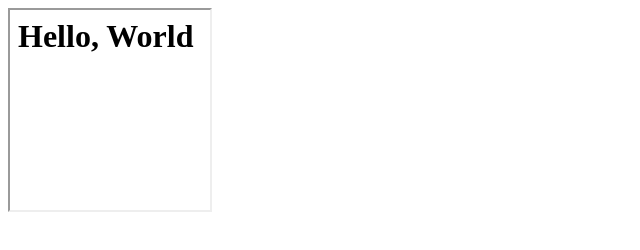
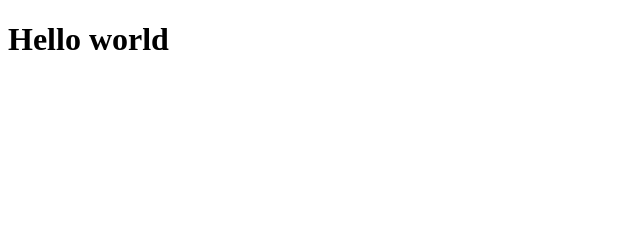
Before and after one commit to MaxGaze/git_practice, a plain HTML site: page index.html in a window 1280 px wide. Shown: the whole page, without its empty margins (0-640 px from the left). Drawn offline with Linux system fonts and the light colour scheme.

Commit message:
Modified index, and added other files

```diff
--- a/index.html
+++ b/index.html
@@ -1,5 +1,12 @@
-<html>
-  <body>
-    <iframe src="lib/hello.html" width="200" height="200" />
-  </body>
+<!DOCTYPE html>
+<html lang="en">
+	<head>
+		<meta charset="UTF-8">
+		<meta name="viewport" content="widt=device-width, initial-scale=1.0">
+		<meta http-equiv="X-UA-Compatible" content="ie=edge">
+		<title>Git test</title>
+	</head>
+	<body>
+		<h1>Hello world</h1>
+	</body>
 </html>
```
Also changed, not shown: main.css (added), script.js (added), style.css (added).
